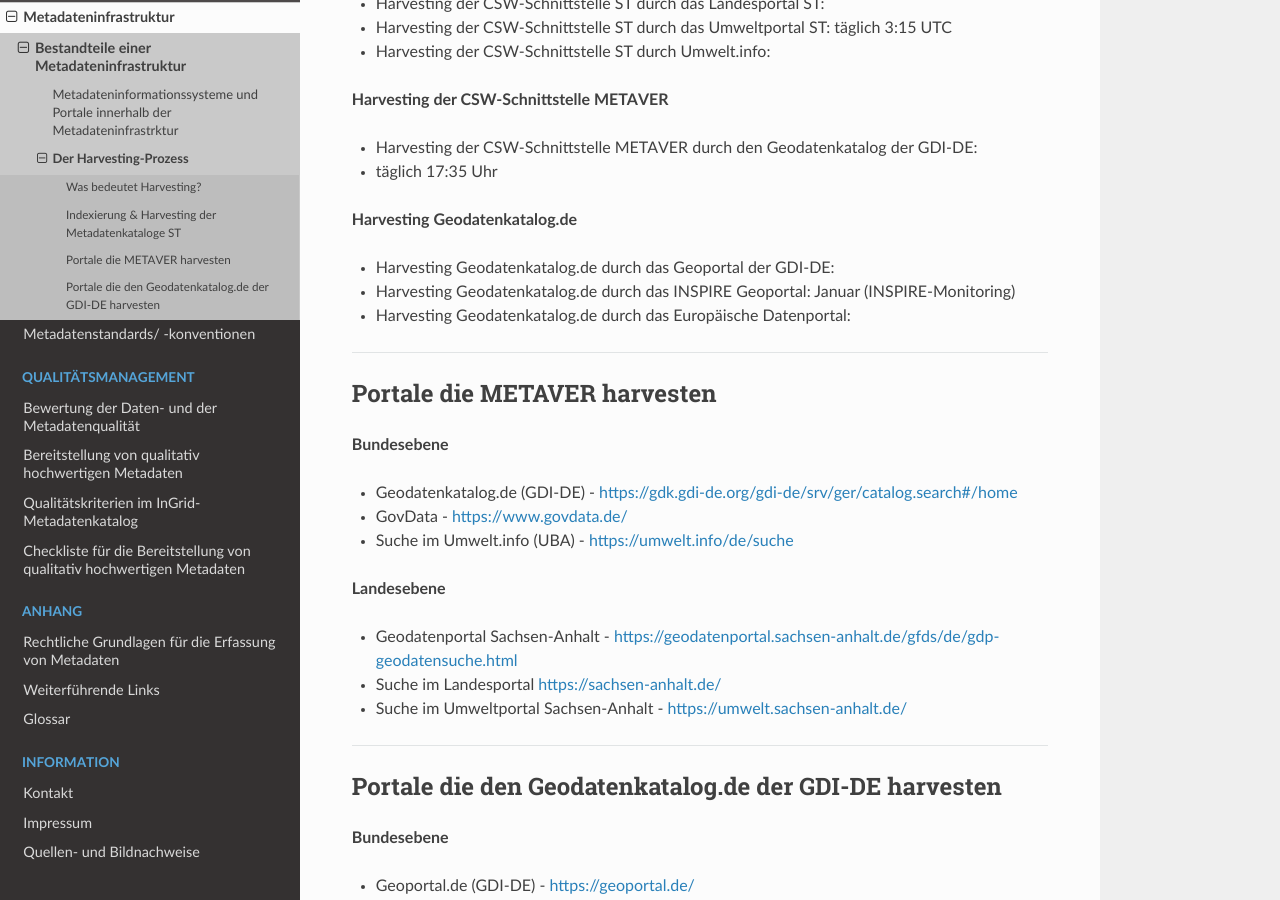
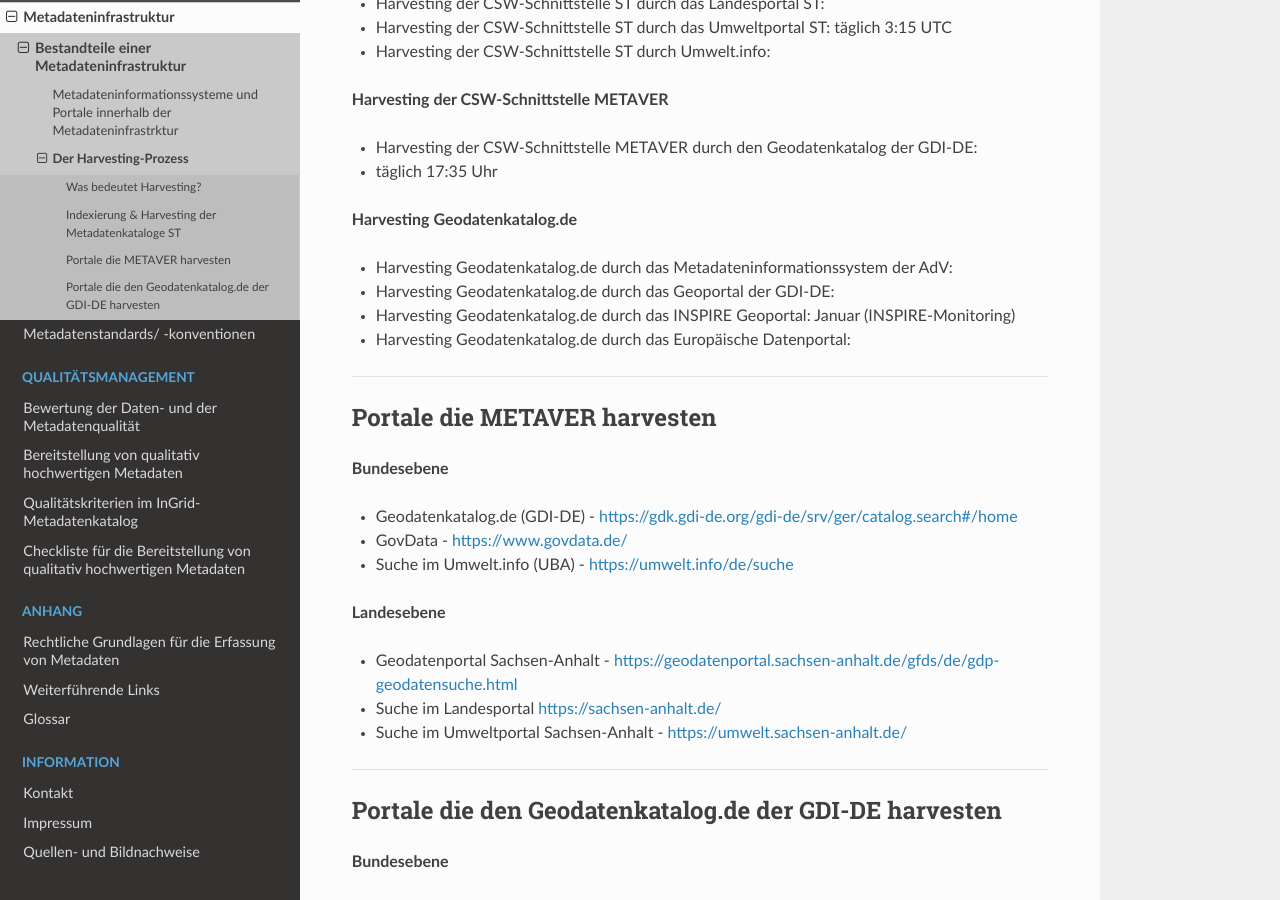
Before and after one commit to tomiwo/ingrid-mdk-st-high-quality-metadata, a Sphinx documentation site: the page built from docs/grundlagen/harvesting-prozess.rst, in a window 1280 px wide and 900 px high, scrolled down 786 px. Built offline with Sphinx 7.4.7 and the Read the Docs theme 3.1.0, drawn with Linux system fonts in a browser that asks for light colours.

Commit message:
Update harvesting-prozess.rst

```diff
--- a/docs/grundlagen/harvesting-prozess.rst
+++ b/docs/grundlagen/harvesting-prozess.rst
@@ -46,6 +46,7 @@
 
 **Harvesting Geodatenkatalog.de**
 
+- Harvesting Geodatenkatalog.de durch das Metadateninformationssystem der AdV:
 - Harvesting Geodatenkatalog.de durch das Geoportal der GDI-DE:
 - Harvesting Geodatenkatalog.de durch das INSPIRE Geoportal: Januar (INSPIRE-Monitoring)
 - Harvesting Geodatenkatalog.de durch das Europäische Datenportal:
```
